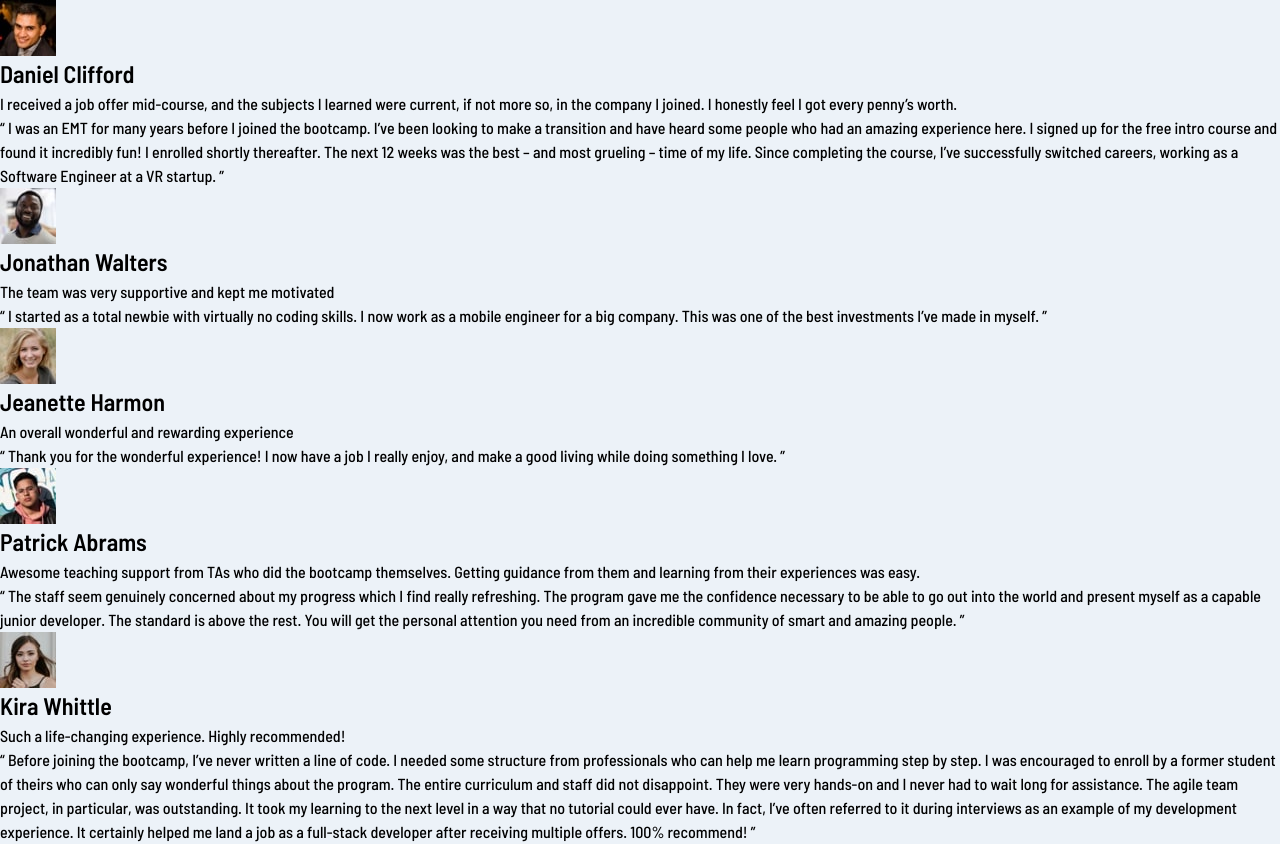
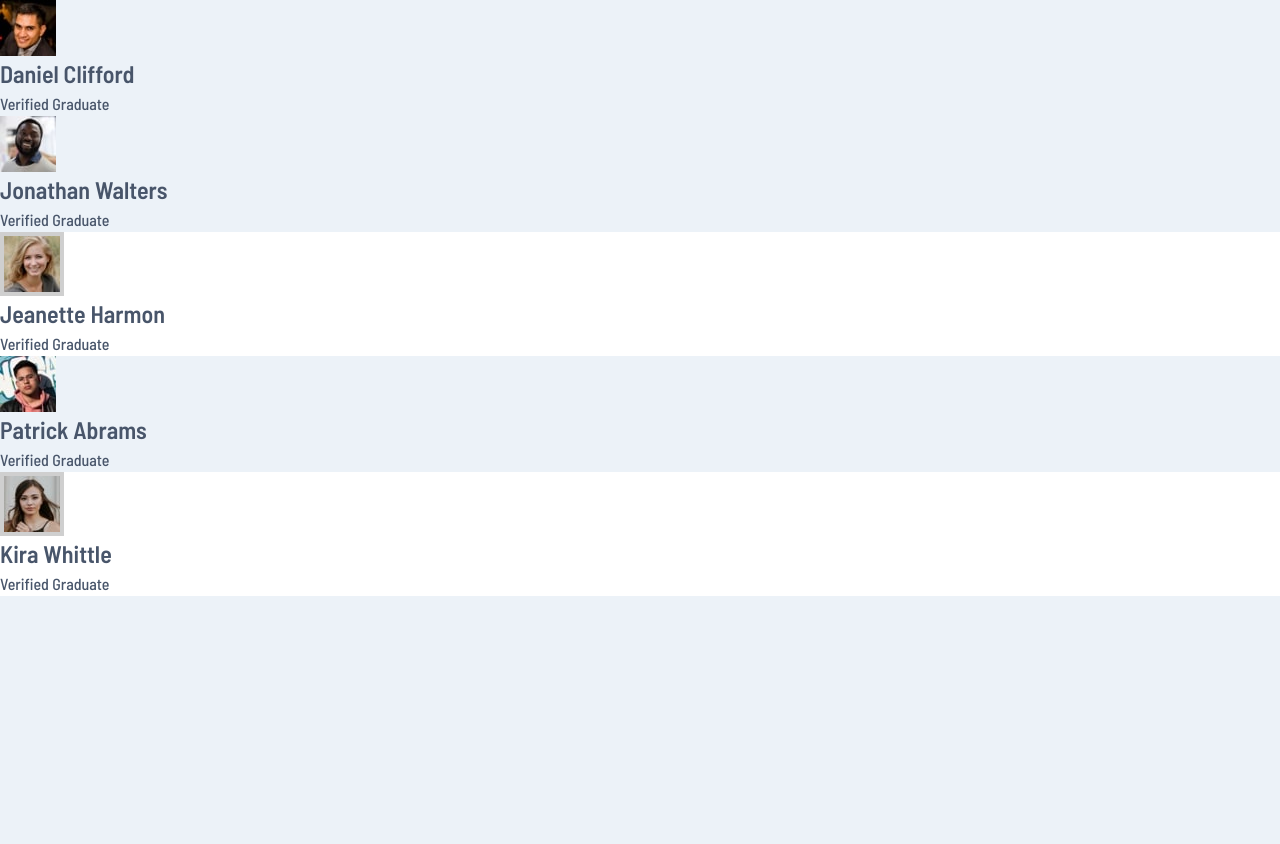
Before and after one commit to ronaldyonggi/testimonial-grid-section-fm, a React (Vite) app: page / in a window 1280 px wide. After the commit the page ends 800 px from the top, so only its background shows below. Built offline with nearby package versions, Linux system fonts and the light colour scheme.

Commit message:
complete Testimony Card implementation

```diff
--- a/src/components/TestimonyCard/TestimonyCard.tsx
+++ b/src/components/TestimonyCard/TestimonyCard.tsx
@@ -6,12 +6,33 @@ interface TestimonyCardProps {
 }
 
 export default function TestimonyCard({ testimony }: TestimonyCardProps) {
+  const coloring = {
+    backgroundColor: `var(--color-${testimony.color})`,
+    color:
+      testimony.theme === 'dark'
+        ? 'var(--color-light-grayish-blue)'
+        : 'var(--color-very-dark-grayish-blue)',
+  };
+
+  const imageBorder = {
+    border: `4px solid var(--color-${testimony.color}-border)`,
+  };
+
   return (
-    <div>
-      <img src={testimony.image} alt='Profile picture of testimony author' />
-      <h2>{testimony.author}</h2>
-      <p>{testimony.reviewTitle}</p>
-      <blockquote>{testimony.reviewBody}</blockquote>
+    <div className={styles.container} style={coloring}>
+      <div className={styles.header}>
+        <img
+          src={testimony.image}
+          alt='Profile picture of testimony author'
+          style={imageBorder}
+        />
+        <div className={styles.nameWrapper}>
+          <h2 className={styles.name}>{testimony.author}</h2>
+          <p className={styles.verified}>Verified Graduate</p>
+        </div>
+      </div>
+      <p className={styles.quote}>{testimony.quote}</p>
+      <p className={styles.review}>{testimony.review}</p>
     </div>
   );
 }
```
